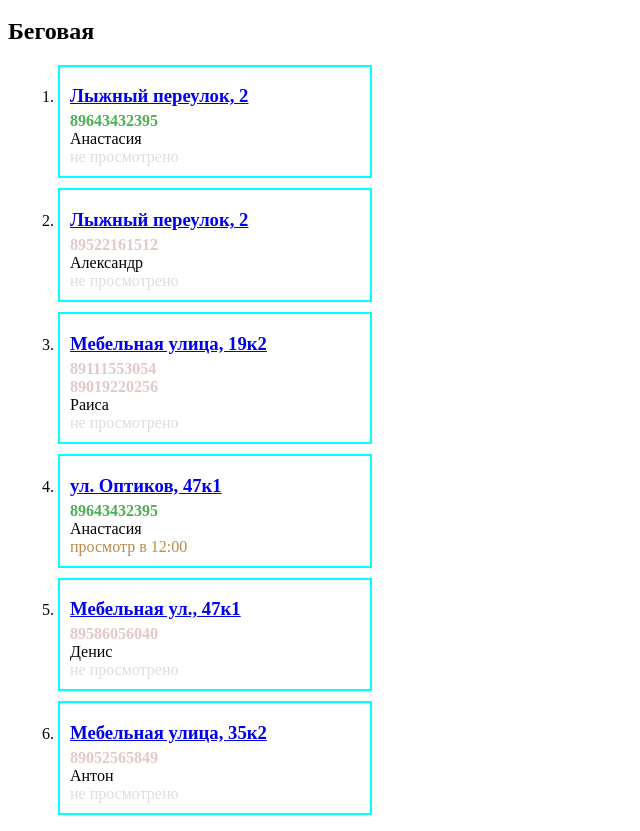
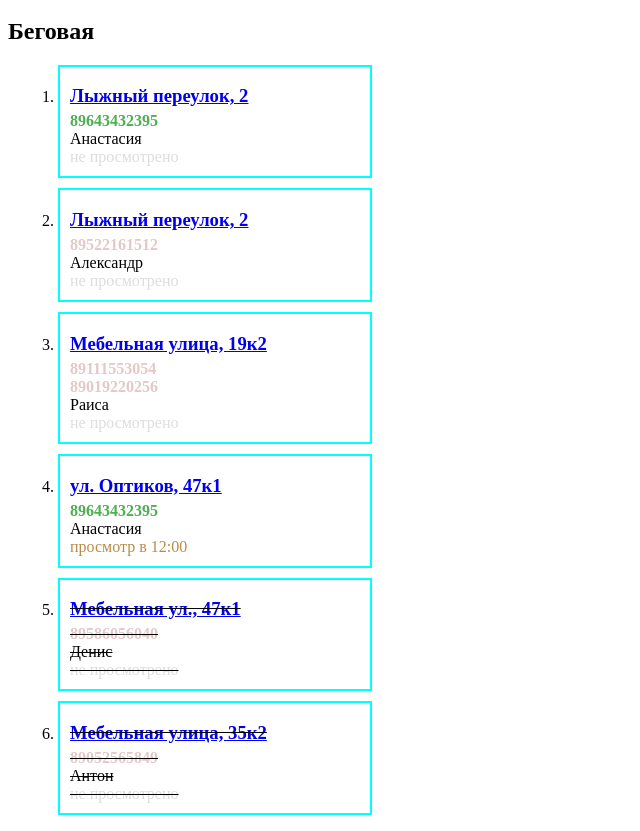
Before and after one commit to Valerii-Tcvetkov/valerii-tcvetkov.github.io, a plain HTML site: page flats.html in a window 1280 px wide. Shown: the part 100-931 px from the top of the page, without its empty margins (0-640 px from the left). Drawn offline with Linux system fonts and the light colour scheme.

Commit message:
Del 5 and 6 elements

```diff
--- a/flats.html
+++ b/flats.html
@@ -45,14 +45,14 @@
             <p class="in-watched">просмотр в 12:00</p>
         </li>
 
-        <li>
+        <li class="del">
             <h3><a href="https://spb.cian.ru/sale/flat/224145858/">Мебельная ул., 47к1</a></h3>
             <p class="phone" type="tel">89586056040</p>
             <p>Денис</p>
             <p class="not-watched">не просмотрено</p>
         </li>
 
-        <li>
+        <li class="del">
             <h3><a href="https://realty.yandex.ru/offer/2742116656285295256/">Мебельная улица, 35к2</a></h3>
             <p class="phone" type="tel">89052565849</p>
             <p>Антон</p>
--- a/styles/flats.css
+++ b/styles/flats.css
@@ -36,3 +36,7 @@ ol > li {
 .in-watched {
     color: rgb(187, 138, 71);
 }
+
+.del {
+    text-decoration: line-through;
+}
```
